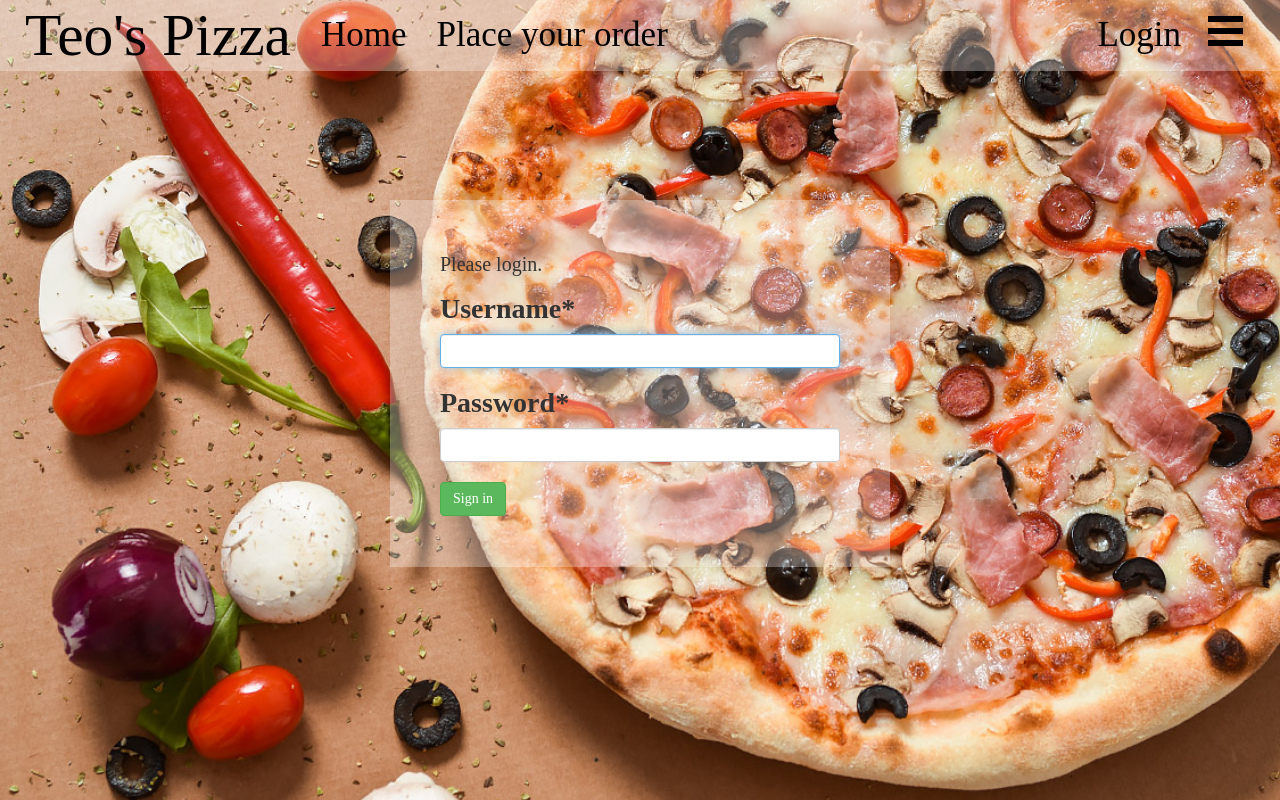
After one commit to TeodoraBudeanu/Teo-s-Pizza, a Django app: page /client/login in a window 1280 px wide. The commit adds this page. Run offline with Django 3.2, Linux system fonts and the light colour scheme; some libraries are stand-ins or nearby versions.

Commit message:
Login page fixed, Login/Logout button

```diff
--- /dev/null
+++ b/pizza/client/urls.py
@@ -0,0 +1,11 @@
+from django.urls import path, re_path
+from django.contrib.auth.views import LoginView, LogoutView
+from .views import home
+
+urlpatterns = [
+    re_path(r'home$', home, name='client_home'),
+    re_path(r'login$', LoginView.as_view(template_name="client/login_form.html"),
+                                        name='client_login'),
+    re_path(r'logout$', LogoutView.as_view(), name="client_logout"),
+
+]
--- a/pizza/pizza/urls.py
+++ b/pizza/pizza/urls.py
@@ -14,11 +14,12 @@ Including another URLconf
     2. Add a URL to urlpatterns:  path('blog/', include('blog.urls'))
 """
 from django.contrib import admin
-from django.urls import path, re_path
+from django.urls import path, re_path, include
 
 from .views import welcome
 
 urlpatterns = [
     path('admin/', admin.site.urls),
-    re_path(r'^$', welcome, name = "welcome")
+    re_path(r'^$', welcome, name = "welcome"),
+    re_path(r'^client/', include('client.urls')),
 ]
--- a/pizza/pizza/views.py
+++ b/pizza/pizza/views.py
@@ -1,6 +1,4 @@
 from django.shortcuts import render, redirect
 
 def welcome(request):
-    if request.user.is_authenticated:
-        return redirect('client_home')
     return render(request, 'pizza/welcome.html')
--- /dev/null
+++ b/pizza/static/css/loginpagestyle.css
@@ -0,0 +1,59 @@
+div.menubutton {
+  padding-top: 6px;
+  width: 35px;
+  height: 5px;
+  background-color: black;
+  margin: 6px 12px;
+}
+body {
+  text-align: left;
+  background: url(../img/bg1.jpg) no-repeat center center fixed;
+  -webkit-background-size: cover;
+  -moz-background-size: cover;
+  background-size: cover;
+  -o-background-size: cover;
+}
+
+.navbar.transparent{
+  padding:10px;
+  background: rgba(255, 255, 255, 0.3);
+  font-family: "Marker Felt";
+  font-size: 35px;
+}
+
+.nav-link{
+  font-size: 150%;
+}
+
+.navbar-brand{
+  color:black;
+  font-size:170%;
+}
+
+.container{
+
+  width:500px;
+  padding: 50px;
+  font-family: "Chalkduster";
+  font-size: 200%;
+}
+
+.container-bg {
+  background: rgba(255, 255, 255, 0.3);
+}
+
+.dropdown {
+  padding-right: 30px;
+}
+
+h1 {
+  font-size: 50px;
+}
+
+h4 {
+  font-size: 30px;
+}
+
+p {
+  font-size: 20px;
+}
--- a/pizza/templates/base.html
+++ b/pizza/templates/base.html
@@ -8,7 +8,7 @@
   <meta http-equiv="X-UA-Compatible" content="ie=edge">
   <link rel="stylesheet" href="https://maxcdn.bootstrapcdn.com/bootstrap/3.4.0/css/bootstrap.min.css">
   {% block styling %}
-    <link rel="stylesheet" href="static/css/basestyle.css">
+    <link rel="stylesheet" href="/static/css/basestyle.css">
   {% endblock styling %}
   <script src="https://ajax.googleapis.com/ajax/libs/jquery/3.4.0/jquery.min.js"></script>
   <script src="https://maxcdn.bootstrapcdn.com/bootstrap/3.4.0/js/bootstrap.min.js"></script>
@@ -22,7 +22,7 @@
    </div>
    <div class="collapse navbar-collapse">
    <ul class="nav navbar-nav">
-     <li class="active"><a href="{% url 'welcome' %}" style="color:black">Home</a></li>
+     <li class="active"><a href="{% url 'client_home' %}" style="color:black">Home</a></li>
      <li class="active"><a href="orderform.html" style="color:black">Place your order</a></li>
    </ul>
 
@@ -46,15 +46,15 @@
 
    <ul class="nav navbar-nav navbar-right">
           {% if user.is_authenticated %}
-            <li><a href="" style="color:black">Logout</a></li>
+            <li><a href="{% url "client_logout" %}" style="color:black">Logout</a></li>
           {% else %}
-            <li><a href=""style="color:black">Login</a></li>
+            <li><a href="{% url "client_login" %}" style="color:black">Login</a></li>
           {% endif %}
    </ul>
    </div>
 </nav>
 
-<div class="container">
+<div class="container container-bg">
       {% block content %}
       {% endblock %}
 </div>
--- /dev/null
+++ b/pizza/templates/client/home.html
@@ -0,0 +1 @@
+{% extends "base.html" %}
--- /dev/null
+++ b/pizza/templates/client/login_form.html
@@ -0,0 +1,32 @@
+{% extends "base.html" %}
+{% load crispy_forms_tags %}
+{% load static %}
+
+{% block title %}
+  Login
+{% endblock %}
+
+{% block styling %}
+  <link rel="stylesheet" href="/static/css/loginpagestyle.css">
+    <style>
+      body {
+          padding-top: 200px;
+          padding-bottom: 20px;
+        }
+    </style>
+{% endblock styling %}
+
+{% block content %}
+
+  <form role="form" action="{% url 'client_login' %}" method="post">
+    {% csrf_token %}
+
+    <p>Please login.</p>
+
+    {{ form | crispy }}
+
+    <button type="submit" class="btn btn-success">Sign in</button>
+
+  </form>
+
+  {% endblock %}
```
Also changed, not shown: pizza/client/views.py (+7 -1 lines), pizza/pizza/settings.py (+6 -5 lines), pizza/templates/orders/order_summary.html (+28 -0 lines), pizza/db.sqlite3, 1 other file.
